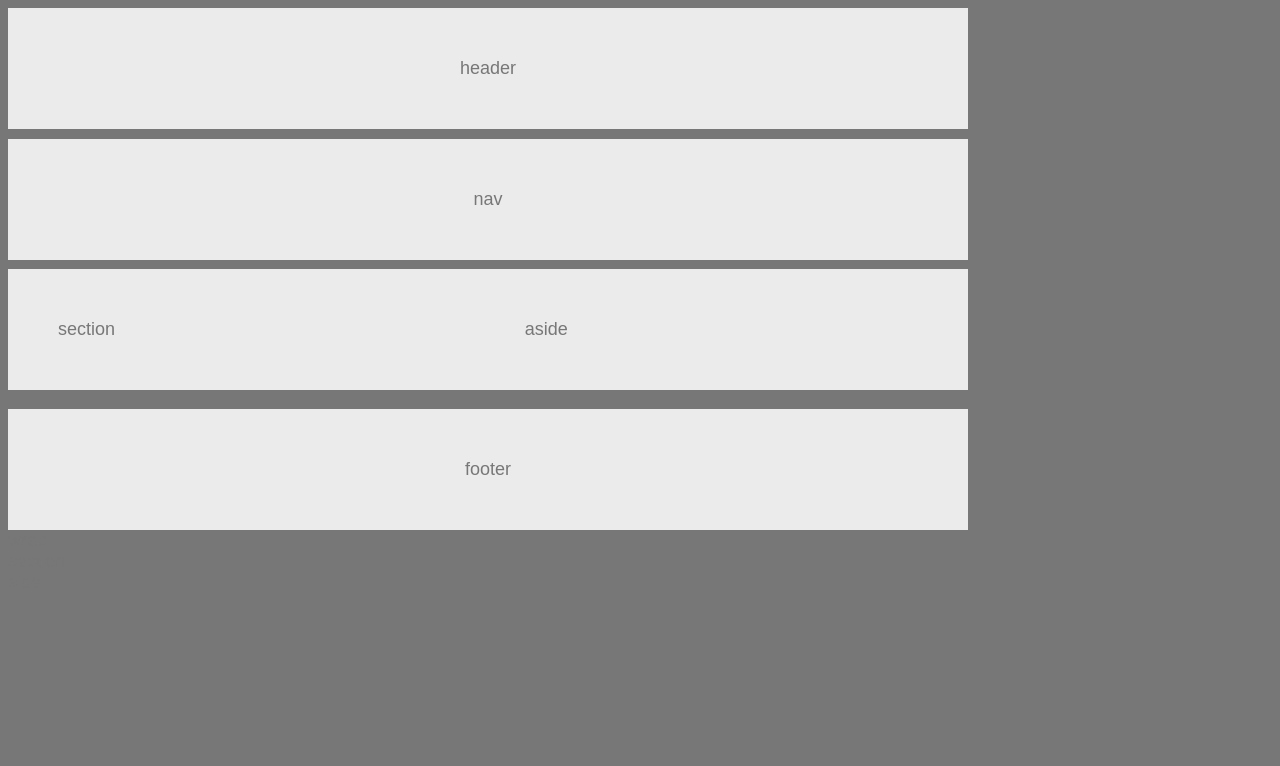
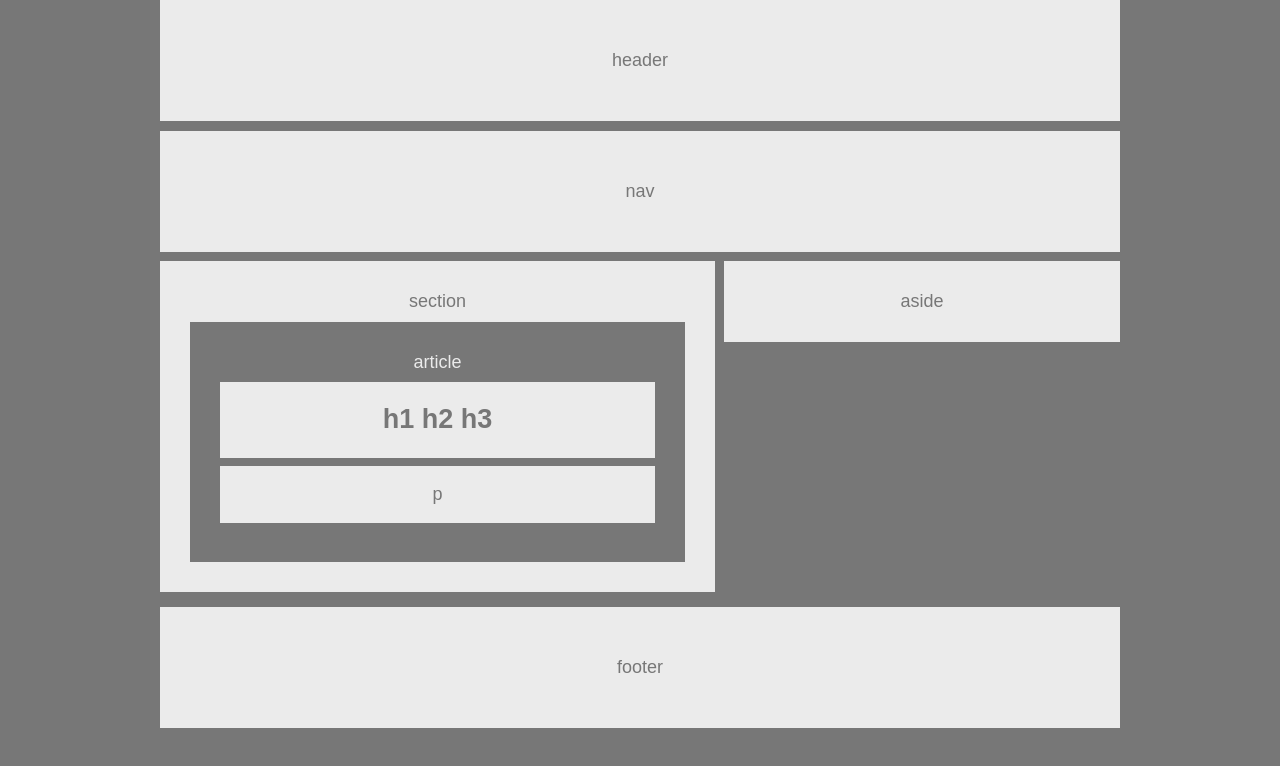
Before and after one commit to rshiv7/HW-Wireframe, a plain HTML site: page index.html in a window 1280 px wide. Drawn offline with Linux system fonts and the light colour scheme.

Commit message:
final commit

```diff
--- a/index.html
+++ b/index.html
@@ -14,37 +14,45 @@
     header
 </header>
 
-
  <nav>
     nav
 </nav>
 
+<body>
+
     <section>
         section
+
+        <div class="article">
+            article
+
+        <div>
+
+
+        <div class="chicken">
+
+              <h1>h1 h2 h3</h1>
+
+        </div>
+
+        <div class="paragraph">
+
+            <p>p</p>
+
+        </div>
+
+
     </section>
+
+
+</body>
 
 <aside>
         aside
+
     </aside>
-
 <footer>
      footer
     </footer>
 
-<body>
-    <id>
-        wrap
-
-    </id>
-
-
-    <div>
-        section
-    </div>
-
-    <div>
-        side
-    </div>
-
-</body>
     </html>
--- a/style.css
+++ b/style.css
@@ -4,6 +4,7 @@ body {
     background: #777;
     width: 960px;
     font-size: 18px;
+    margin: 0 auto;
     }
 
 header {
@@ -25,22 +26,27 @@ nav {
 
 section {
     background: #ebebeb;
-    padding: 50px;
+    width: 495px;
+    height: 50%;
+    padding: 30px;
     text-align: center;
     font-size: 18px;
     margin-bottom: 2%;
     float: left;
-    margin-right: 1%;
+    overflow: hidden;
 
     }
 
 aside {
     background: #ebebeb;
-    padding: 50px;
+    padding: 30px;
+    width: 35%;
     text-align: center;
     font-size: 18px;
     margin-bottom: 2%;
-    margin-left: 1%;
+    float: right;
+    ;
+
     }
 
 footer {
@@ -48,4 +54,33 @@ footer {
     padding: 50px;
     text-align: center;
     font-size: 18px;
+    margin-top: 37%;
+
     }
+
+.article {
+    color: #ebebeb;
+    background: #777;
+    overflow: hidden;
+    padding: 30px;
+    margin-top: 2%;
+    margin-bottom: 0%;
+    }
+
+.chicken{
+    color: #777;
+    background: #ebebeb;
+    margin-top: 2%;
+    margin-bottom: 2%;
+    overflow: hidden;
+    display: block;
+}
+
+.paragraph{
+    color: #777;
+    background: #ebebeb;
+    margin-bottom: 2%;
+    overflow: hidden;
+    ;
+
+}
```
Also changed, not shown: Screenshot/Wireframe Screenshot.png (added), 3 other files. Lines whose indentation alone changed are shown as unchanged.
